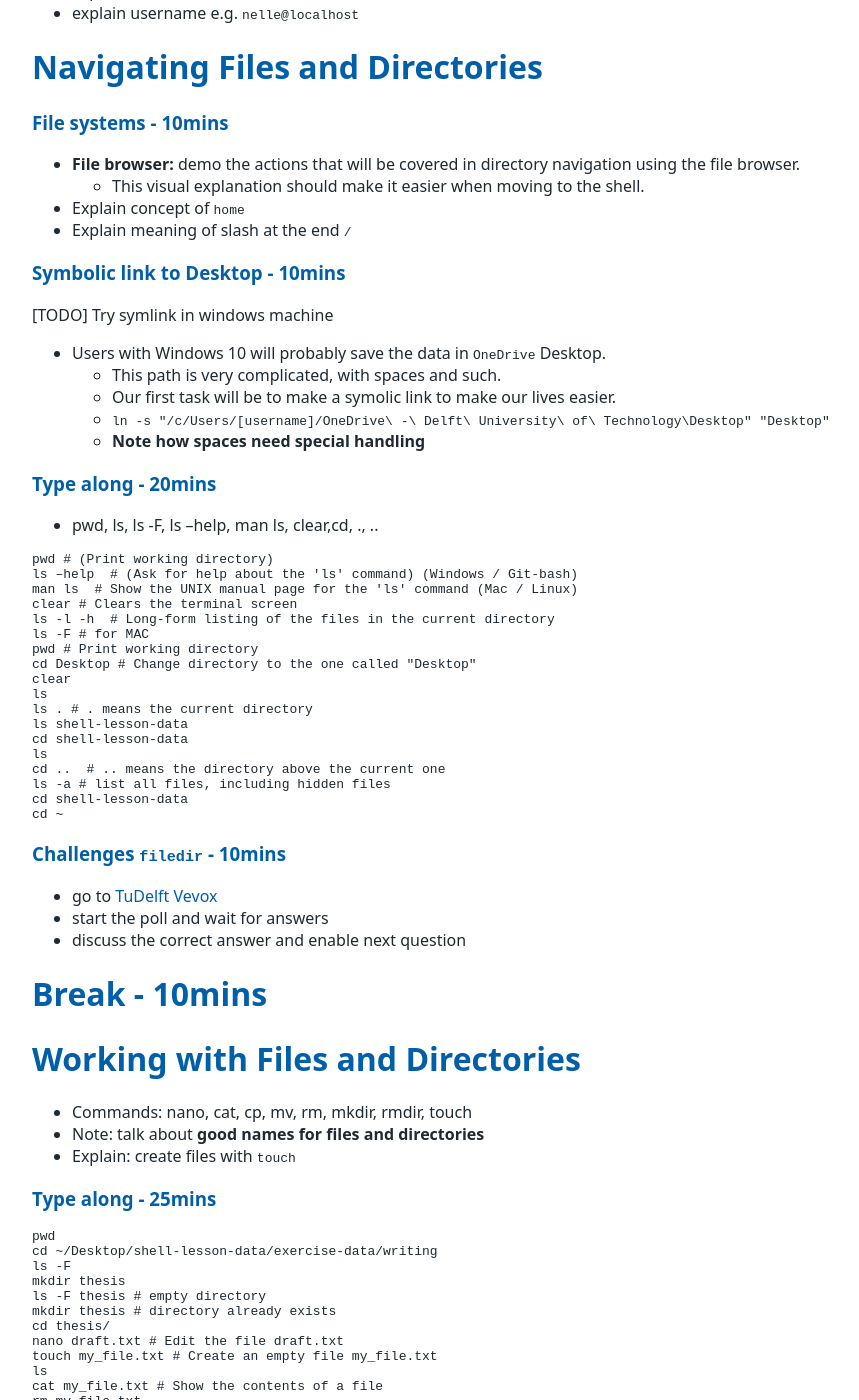
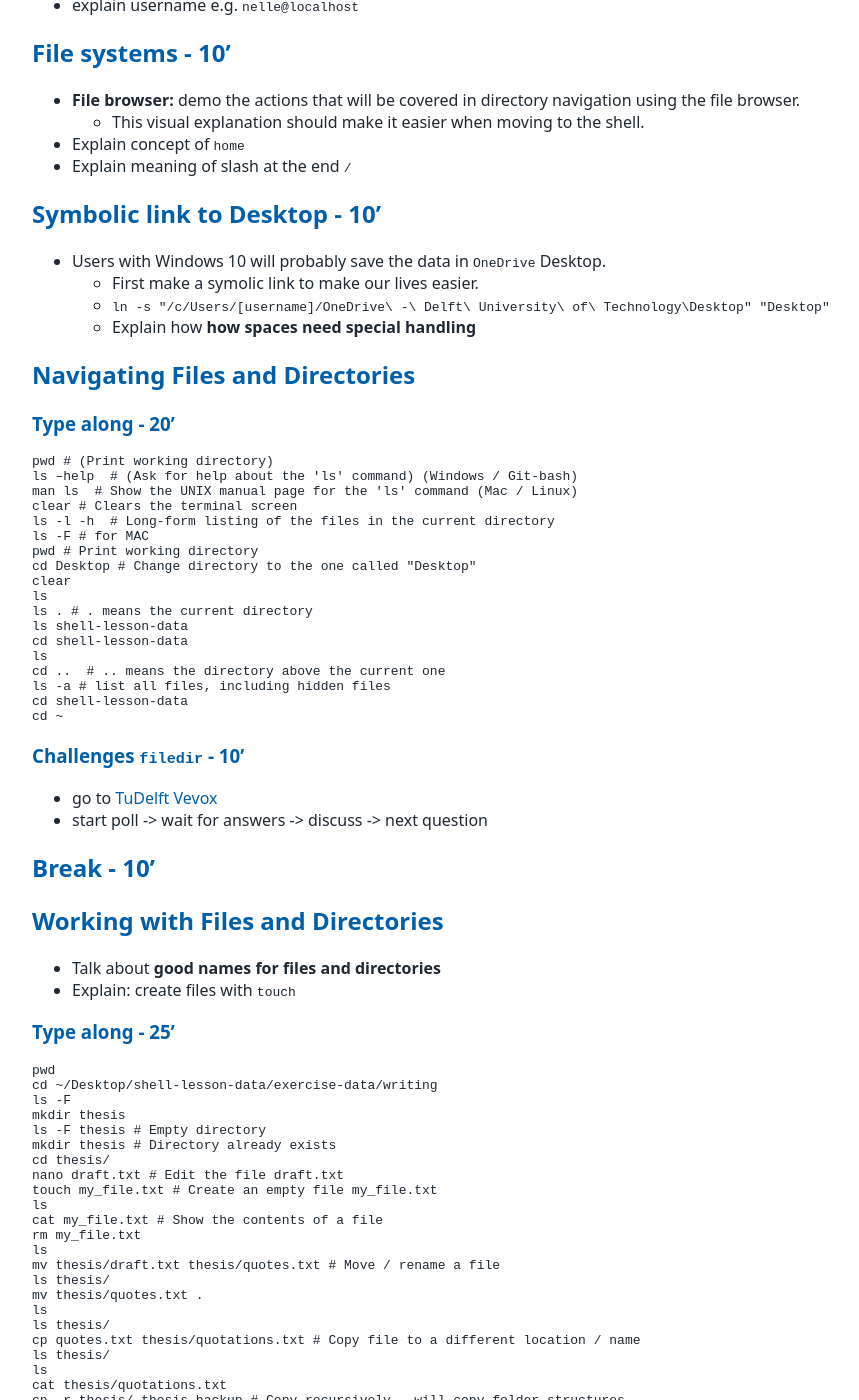
Before and after one commit to tu-delft-library/introduction_to_UNIX_shell, a Jekyll site: the page built from teaching_materials/cheat_sheet_for_trainer.md, in a window 1280 px wide and 1400 px high, scrolled down 572 px. Shown: the whole window, without its empty margins (108-967 px from the left). Built offline with Jekyll 4.4.1, drawn with Linux system fonts in a browser that asks for light colours; our own code applies the rules of GitHub Pages for plain Markdown files; some of the changed text lies outside the part shown.

Commit message:
Update cheat sheet for trainers

````diff
--- a/teaching_materials/cheat_sheet_for_trainer.md
+++ b/teaching_materials/cheat_sheet_for_trainer.md
@@ -1,42 +1,39 @@
-# Before the workshop
-- Set up collaborative document
-    - [TODO] Decide if hackmd? or google docs?
-- Check the slides
-- Prep de vevox
-    - Ask @catactg for a duplicate of the vevox material
-    - Copy the share link of vevox
-    - Make it a short URL using [edu.nl](edu.nl)
-    - Add edu.nl QR code to slides AND copy the link on whiteboard
-- Pick an icebreaker from the [resources folder](https://tud365.sharepoint.com/:w:/r/sites/ResearchDataServices/Gedeelde%20documenten/Training/Research_Software_Training/lesson_plans/resources/resources.docx?d=waea671d7fc6a46d5b5c068fc19f41940&csf=1&web=1&e=f2QYgy)
-- Practice teaching the material on your own
-- [Optional] Depending on how you will visuzalise this cheat sheet (e.g. in a tablet), you might want to expoert it as a PDF
+## Land - 15'
+☕ Coffee/tea 🫖
 
-#  Introducing the Shell - 10mins
+## Installation check, housekeeping - 15'
+- ✅ Roll call + 🤝 Code of Conduct
+- 🖥 Did everyone install UNIX Shell?
+- 🙋Getting help (🆘 red  ✅ green stickers)
+
+## Icebreaker - 5'
+A short icebreaker from [resources document](https://tud365.sharepoint.com/:w:/r/sites/ResearchDataServices/Gedeelde%20documenten/Training/Research_Software_Training/lesson_plans/resources/resources.docx?d=waea671d7fc6a46d5b5c068fc19f41940&csf=1&web=1&e=f2QYgy)
+
+
+## Introducing the Shell - 10'
 - 🎦 introduce UNIX shell using [slides](https://tud365.sharepoint.com/:p:/r/sites/ResearchDataServices/Gedeelde%20documenten/Training/Research_Software_Training/lesson_plans/resources/Introduction%20to%20UNIX%20shell.pptx?d=waa8b334f650548598f1cf27dc80f2923&csf=1&web=1&e=RbBBDG&nav=eyJzSWQiOjI1NywiY0lkIjozNjkxODA1NTA0fQ)
 - demo how to open a shell
-    - ✅ wait for everyone to open shell
+    - 🆘 red  ✅ green wait for everyone to open shell
 - explain `$` and **text cursor**
 - explain username e.g. `nelle@localhost`
 
-# Navigating Files and Directories
-### File systems - 10mins
+## File systems - 10'
 - **File browser:** demo the actions that will be covered in directory navigation using the file browser.
     - This visual explanation should make it easier when moving to the shell.
 - Explain concept of `home`
 - Explain meaning of slash at the end `/`
 
-### Symbolic link to Desktop - 10mins
-[TODO] Try symlink in windows machine
+## Symbolic link to Desktop - 10'
+[TODO Try symlink in windows machine]: #
 
 - Users with Windows 10 will probably save the data in `OneDrive` Desktop.
-    - This path is very complicated, with spaces and such.
-    - Our first task will be to make a symolic link to make our lives easier.
+    - First make a symolic link to make our lives easier.
     - `ln -s "/c/Users/[username]/OneDrive\ -\ Delft\ University\ of\ Technology\Desktop" "Desktop"`
-    - **Note how spaces need special handling**
+    - Explain how **how spaces need special handling**
 
-### Type along - 20mins
-- pwd, ls, ls -F, ls --help, man ls, clear,cd, ., ..
+## Navigating Files and Directories
 
+### Type along - 20'
 ```
 pwd # (Print working directory)
 ls –help  # (Ask for help about the 'ls' command) (Windows / Git-bash)
@@ -58,28 +55,25 @@ cd shell-lesson-data
 cd ~
 ```
 
-### Challenges `filedir` - 10mins
+### Challenges `filedir` - 10'
+- go to [TuDelft Vevox](https://tudelft.vevox.com/#/meetings)
+- start poll -> wait for answers -> discuss -> next question
 
-- go to [TuDelft Vevox](https://tudelft.vevox.com/#/meetings)
-- start the poll and wait for answers
-- discuss the correct answer and enable next question
+## Break - 10'
 
-# Break - 10mins
-
-# Working with Files and Directories
-- Commands: nano, cat, cp, mv, rm, mkdir, rmdir, touch
-- Note: talk about **good names for files and directories**
+## Working with Files and Directories
+- Talk about **good names for files and directories**
 - Explain: create files with `touch`
 
-### Type along - 25mins
+### Type along - 25'
 
 ```
 pwd
 cd ~/Desktop/shell-lesson-data/exercise-data/writing
 ls -F
 mkdir thesis
-ls -F thesis # empty directory
-mkdir thesis # directory already exists
+ls -F thesis # Empty directory
+mkdir thesis # Directory already exists
 cd thesis/
 nano draft.txt # Edit the file draft.txt
 touch my_file.txt # Create an empty file my_file.txt
@@ -101,16 +95,14 @@ ls thesis_backup/
 rm -r thesis_backup/ # Remove contents and folder
 ```
 
-### Challenges `create` - 10mins
+### Challenges `create` - 10'
 
 - continue with the same vevox
-- start the poll and wait for answers
-- discuss the correct answer and enable next question
+- start poll -> wait for answers -> discuss -> next question
 
-# Using wildcards to access multiple
-- Wildcards: *, ?
+## Using wildcards (*,?) to access multiple files
 
-### Type along - 10mins
+### Type along - 10'
 ```
 clear
 cd ..
@@ -124,11 +116,12 @@ ls *.pdf # No such file or directory
 clear
 ```
 
-### Challenges `wildcards` - 15mins
+### Challenges `wildcards` - 15'
 
 - continue with the same vevox
-- start the poll and wait for answers
-- discuss the correct answer and enable next question
+- start poll -> wait for answers -> discuss -> next question
 
-# Key points -10mins
-- [TODO] Better way than using slides?
+## Key points - 10'
+[TODO Better way than using slides?]: #
+
+## Feedback - 5'
````
